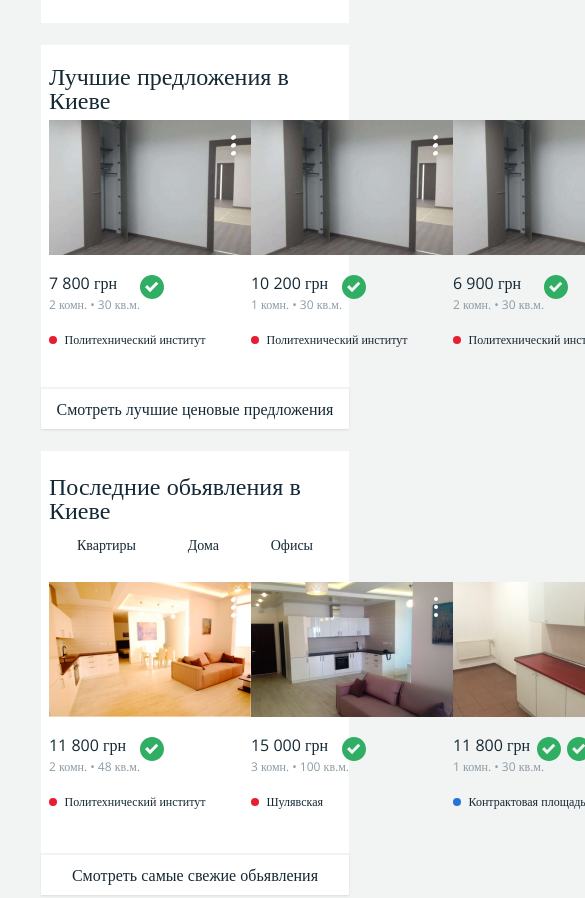
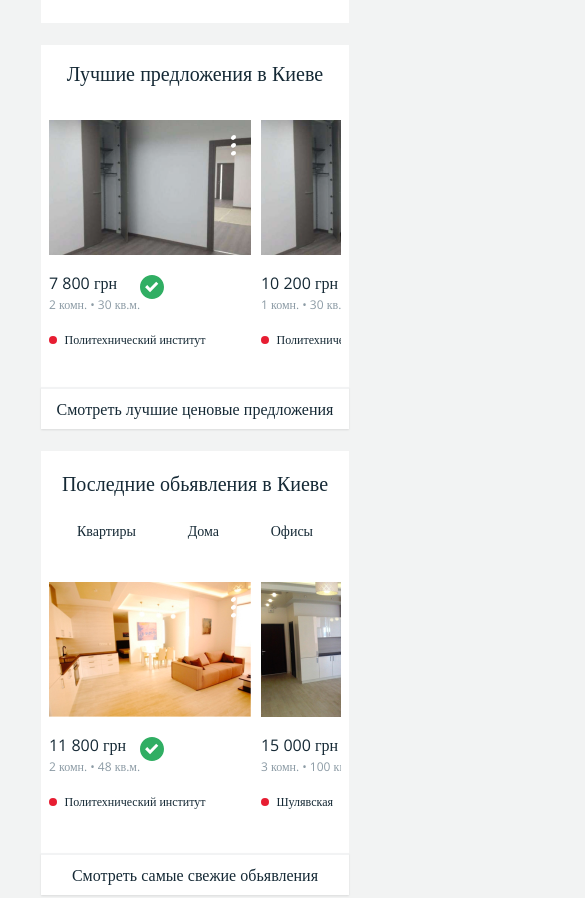
Before and after one commit to alikolilu/metrovka, a website: page src/index.html in a window 390 px wide. Shown: the part 978-1876 px from the top of the page, 585 px wide, since content can reach past the window. Drawn offline with nearby package versions, Linux system fonts and the light colour scheme.

Commit message:
two next sections adapt

```diff
--- a/src/css/media.css
+++ b/src/css/media.css
@@ -106,4 +106,24 @@
 	align-self: flex-start;
 }
 
+.apartments {
+	overflow-x: scroll;
 }
+
+.apartment {
+	padding-right: 10px;
+}
+
+/*.footer {
+	height: 1111px;
+	display: flex;
+	flex-direction: column;
+	align-items: center;
+} */
+
+.content__title_best{
+	font-size: 1.25em;
+
+}
+
+}
```
